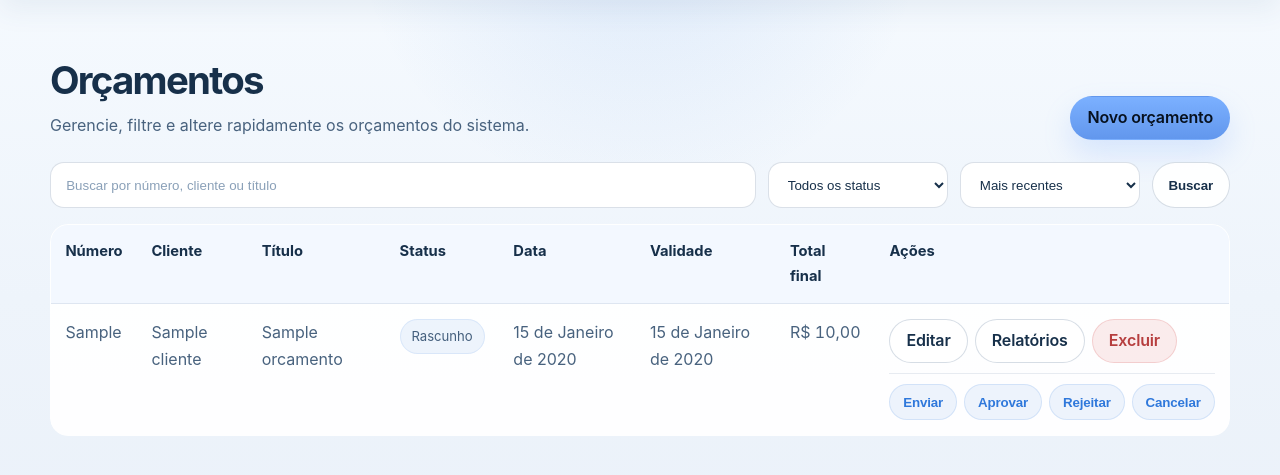
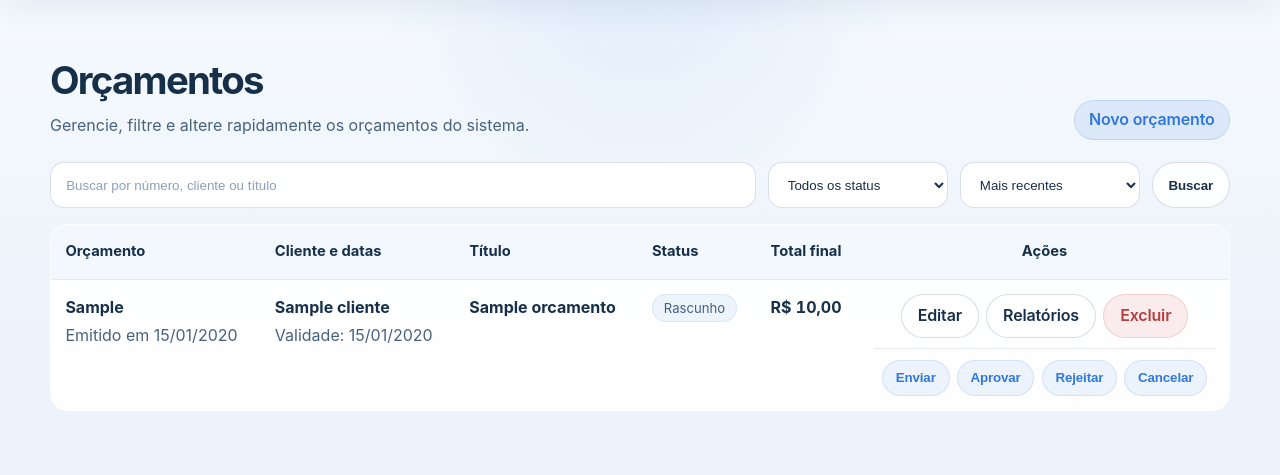
Before and after one commit to rigst/sistema_orcamentos, a Django app: page /orcamentos/ in a window 1280 px wide. Shown: the part 86-561 px from the top of the page. Run offline with Django 5.2, Linux system fonts and the light colour scheme; a user stored in the database is signed in; tables that the repository leaves empty hold one stand-in row (values such as "Sample post").

Commit message:
Refina listas e botoes da interface

```diff
--- a/static/css/style.css
+++ b/static/css/style.css
@@ -305,6 +305,20 @@ button:focus-visible {
   box-shadow: 0 18px 34px rgba(118, 169, 255, 0.28);
 }
 
+.btn-primary-lite {
+  min-height: 40px;
+  padding: 0 0.9rem;
+  background: rgba(47, 120, 219, 0.11);
+  color: var(--accent);
+  border-color: rgba(47, 120, 219, 0.16);
+  box-shadow: none;
+}
+
+.btn-primary-lite:hover {
+  box-shadow: none;
+  background: rgba(47, 120, 219, 0.16);
+}
+
 .btn-soft {
   min-height: 36px;
   padding: 0 0.8rem;
@@ -353,6 +367,7 @@ button:focus-visible {
 .stat-card .label {
   color: var(--text-soft);
   font-size: 0.9rem;
+  font-weight: 700;
 }
 
 .stat-card .value {
@@ -514,12 +529,15 @@ tr:hover td {
 .badge {
   display: inline-flex;
   align-items: center;
+  justify-content: center;
   padding: 0.36rem 0.68rem;
   border-radius: 999px;
   background: rgba(47, 120, 219, 0.08);
   border: 1px solid rgba(47, 120, 219, 0.1);
   color: var(--text);
   font-size: 0.82rem;
+  line-height: 1.1;
+  text-align: center;
 }
 
 .badge-warning {
@@ -653,12 +671,14 @@ tr:hover td {
 
 .actions-col {
   min-width: 200px;
+  text-align: center;
 }
 
 .actions-stack {
   display: flex;
   flex-wrap: wrap;
   gap: 0.45rem;
+  justify-content: center;
 }
 
 .actions-stack-inline {
@@ -673,6 +693,21 @@ tr:hover td {
   display: block;
   margin-top: 0.2rem;
   color: var(--text-soft);
+  line-height: 1.45;
+}
+
+.budget-main-cell,
+.budget-meta-cell,
+.budget-title-cell,
+.budget-total-cell {
+  min-width: 0;
+}
+
+.budget-main-cell strong,
+.budget-meta-cell strong,
+.budget-title-cell strong,
+.budget-total-cell strong {
+  color: var(--text);
 }
 
 .simple-list {
@@ -989,6 +1024,14 @@ tr:hover td {
   color: var(--text-soft);
 }
 
+.manual-list {
+  padding-left: 1.15rem;
+}
+
+.manual-list li {
+  padding-left: 0.15rem;
+}
+
 .manual-layout {
   display: grid;
   grid-template-columns: 1fr 1fr;
@@ -1010,6 +1053,10 @@ tr:hover td {
 
 .manual-status-flow p {
   margin-top: 0.35rem;
+}
+
+.manual-panel-gap {
+  margin-top: 1.35rem;
 }
 
 .manual-role-card {
--- a/templates/catalogo/categoria_lista.html
+++ b/templates/catalogo/categoria_lista.html
@@ -12,7 +12,7 @@
         </div>
         <div class="inline-actions">
             {% if user.pode_gerenciar_catalogo %}
-                <a class="btn btn-primary" href="{% url 'catalogo:categoria_criar' %}">Nova categoria</a>
+                <a class="btn btn-primary-lite" href="{% url 'catalogo:categoria_criar' %}">Nova categoria</a>
             {% endif %}
         </div>
     </div>
--- a/templates/catalogo/item_lista.html
+++ b/templates/catalogo/item_lista.html
@@ -12,7 +12,7 @@
         </div>
         <div class="inline-actions">
             {% if user.pode_gerenciar_catalogo %}
-                <a class="btn btn-primary" href="{% url 'catalogo:item_criar' %}">Novo item</a>
+                <a class="btn btn-primary-lite" href="{% url 'catalogo:item_criar' %}">Novo item</a>
             {% endif %}
         </div>
     </div>
--- a/templates/clientes/lista.html
+++ b/templates/clientes/lista.html
@@ -12,7 +12,7 @@
         </div>
         <div class="inline-actions">
             {% if user.pode_gerenciar_clientes %}
-                <a class="btn btn-primary" href="{% url 'clientes:criar' %}">Novo cliente</a>
+                <a class="btn btn-primary-lite" href="{% url 'clientes:criar' %}">Novo cliente</a>
             {% endif %}
         </div>
     </div>
--- a/templates/orcamentos/lista.html
+++ b/templates/orcamentos/lista.html
@@ -12,7 +12,7 @@
         </div>
         <div>
             {% if user.pode_gerenciar_orcamentos %}
-                <a class="btn btn-primary" href="{% url 'orcamentos:criar' %}">Novo orçamento</a>
+                <a class="btn btn-primary-lite" href="{% url 'orcamentos:criar' %}">Novo orçamento</a>
             {% endif %}
         </div>
     </div>
@@ -41,12 +41,10 @@
             <table>
                 <thead>
                     <tr>
-                        <th>Número</th>
-                        <th>Cliente</th>
+                        <th>Orçamento</th>
+                        <th>Cliente e datas</th>
                         <th>Título</th>
                         <th>Status</th>
-                        <th>Data</th>
-                        <th>Validade</th>
                         <th>Total final</th>
                         <th class="actions-col">Ações</th>
                     </tr>
@@ -54,17 +52,25 @@
                 <tbody>
                     {% for orcamento in orcamentos %}
                         <tr>
-                            <td>{{ orcamento.numero }}</td>
-                            <td>{{ orcamento.cliente }}</td>
-                            <td>{{ orcamento.titulo }}</td>
+                            <td class="budget-main-cell">
+                                <strong>{{ orcamento.numero }}</strong>
+                                <span class="table-subline">Emitido em {{ orcamento.data_emissao|date:"d/m/Y" }}</span>
+                            </td>
+                            <td class="budget-meta-cell">
+                                <strong>{{ orcamento.cliente }}</strong>
+                                <span class="table-subline">Validade: {% if orcamento.validade_em %}{{ orcamento.validade_em|date:"d/m/Y" }}{% else %}-{% endif %}</span>
+                            </td>
+                            <td class="budget-title-cell">
+                                <strong>{{ orcamento.titulo }}</strong>
+                            </td>
                             <td>
                                 <span class="badge status-{{ orcamento.status }}">
                                     {{ orcamento.get_status_display }}
                                 </span>
                             </td>
-                            <td>{{ orcamento.data_emissao }}</td>
-                            <td>{{ orcamento.validade_em|default:"-" }}</td>
-                            <td class="money">{{ orcamento.total_final|brl }}</td>
+                            <td class="money budget-total-cell">
+                                <strong>{{ orcamento.total_final|brl }}</strong>
+                            </td>
                             <td class="actions-col">
                                 <div class="actions-cluster">
                                     <div class="actions-stack actions-stack-inline">
@@ -78,6 +84,12 @@
                                     </div>
                                     {% if user.pode_gerenciar_orcamentos %}
                                         <div class="actions-stack actions-stack-inline actions-stack-status">
+                                            {% if orcamento.status != "rascunho" %}
+                                                <form method="post" action="{% url 'orcamentos:alterar_status' orcamento.pk 'rascunho' %}" onsubmit="return confirm('Confirmar retorno do orçamento para Rascunho?');">
+                                                    {% csrf_token %}
+                                                    <button class="btn btn-soft" type="submit">Rascunho</button>
+                                                </form>
+                                            {% endif %}
                                             {% if orcamento.status != "enviado" %}
                                                 <form method="post" action="{% url 'orcamentos:alterar_status' orcamento.pk 'enviado' %}" onsubmit="return confirm('Confirmar mudança do orçamento para Enviado?');">
                                                     {% csrf_token %}
--- a/templates/relatorios/configuracao_lista.html
+++ b/templates/relatorios/configuracao_lista.html
@@ -12,7 +12,7 @@
         </div>
         <div class="inline-actions">
             {% if user.pode_gerenciar_relatorios %}
-                <a class="btn btn-primary" href="{% url 'relatorios:configuracao_criar' %}">Nova configuração</a>
+                <a class="btn btn-primary-lite" href="{% url 'relatorios:configuracao_criar' %}">Nova configuração</a>
             {% endif %}
         </div>
     </div>
```
Also changed, not shown: templates/core/manual.html (+8 -8 lines).
